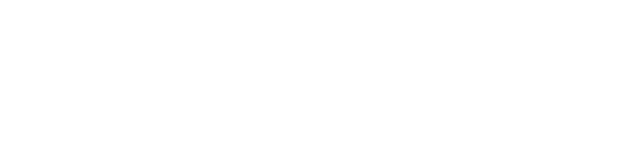
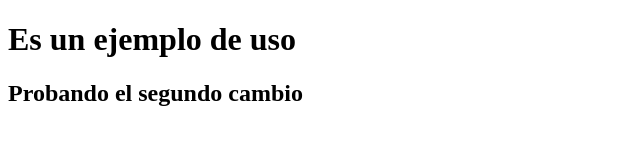
Before and after one commit to Wilnet2017/libro-git, a plain HTML site: page index.html in a window 1280 px wide. Shown: the whole page, without its empty margins (0-640 px from the left). Drawn offline with Linux system fonts and the light colour scheme.

Commit message:
primer commit en probando

```diff
--- a/index.html
+++ b/index.html
@@ -6,6 +6,7 @@
     <title>Document</title>
 </head>
 <body>
-
+    <h1>Es un ejemplo de uso </h1>
+    <h2>Probando el segundo cambio</h2>
 </body>
 </html>
```
